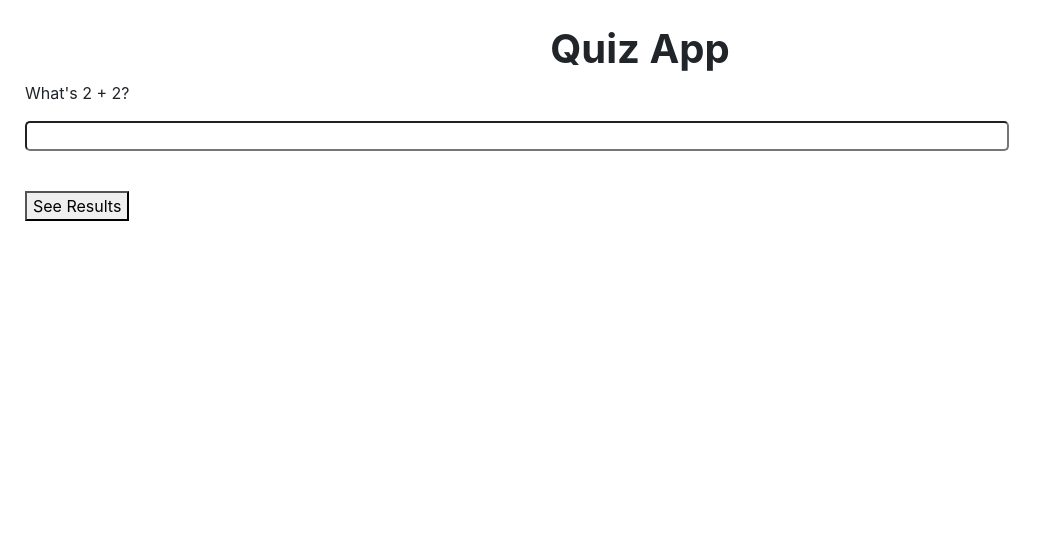
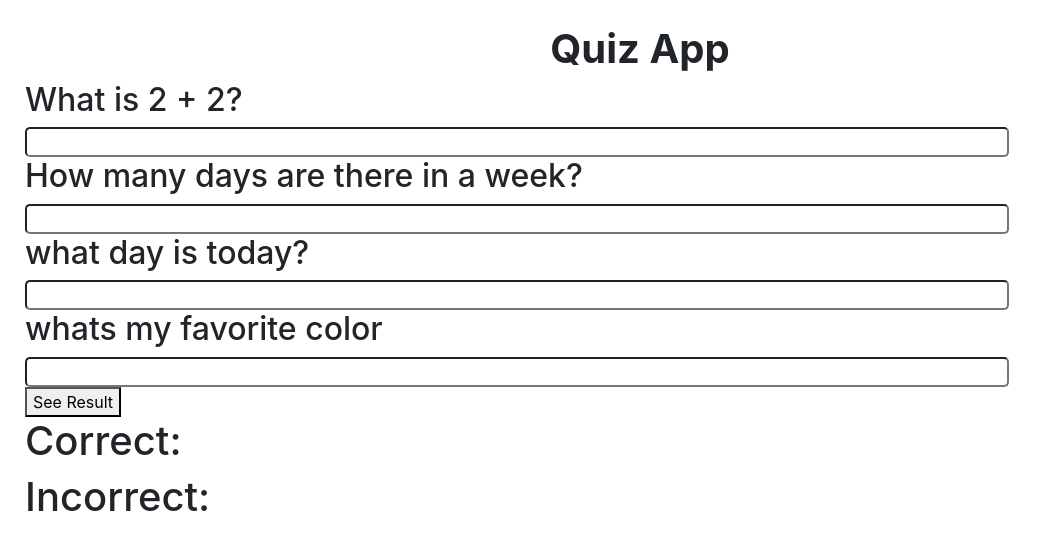
Before and after one commit to sammypaiz0606/quizApp, a plain HTML site: page index.html in a window 1280 px wide. Shown: the whole page, without its empty margins (0-1047 px from the left). Drawn offline with nearby package versions, Linux system fonts and the light colour scheme.

Commit message:
added for loop and if statement

```diff
--- a/index.html
+++ b/index.html
@@ -12,12 +12,25 @@
 <div class='wrapper'>
     <h1 id='title'>Quiz App</h1>
 
-    <p>What's 2 + 2?</p>
-    <input id='answer' value=''/>
-    <br />
-    <br />
-    <p id='result'></p>
-    <button type='button' onclick='myAnswer()'>See Results</button>
+    <div class='group'>
+        <h2 id='question0'></h2>
+        <input id='answer0'>
+    </div>
+    <div class='group'>
+        <h2 id='question1'></h2>
+        <input id='answer1'>
+    </div>
+    <div class='group'>
+        <h2 id='question2'></h2>
+        <input id='answer2'>
+    </div>
+    <div class='group'>
+        <h2 id='question3'></h2>
+        <input id='answer3'>
+    </div>
+    <button onclick='testResult()'>See Result</button>
+    <h1 class='correct'>Correct:</h1>
+    <h1 class='incorrect'>Incorrect:</h1>
 </div>
 
 
--- a/js/jquery.js
+++ b/js/jquery.js
@@ -1,12 +1,49 @@
-function myAnswer() {
-    var answer = document.getElementById('answer');
-    var result = document.getElementById('result');
+var questions = [
+    {
+        question: 'What is 2 + 2?',
+        answer: '4'
+    },
+    {
+        question: 'How many days are there in a week?',
+        answer: '7'
+    },
+    {
+        question: 'what day is today?',
+        answer:'tuesday'
+    },
+    {
+        question:'whats my favorite color',
+        answer:'green'
+    }
+];
+// This for loop will loop true the array os strings
+for(var i = 0; i < questions.length; i++) {
+    //make a variable call question equal to the value of question
+    var question = questions[i].question;
+    //make an element added to every question array
+    var el = document.getElementById('question' + [i]);
 
-    if(answer.value == 4) {
-        result.style.color = 'green';
-        result.textContent = 'That is correct';
-    } else {
-        result.style.color = 'red';
-        result.textContent = 'Not the correct answer';
+    //check the console.log in the screen to display the question[i] value
+    console.log(question, el);
+    //the element will be added to every question value
+    el.textContent = question;
+};
+// when clicked the button this will trigger
+function testResults() {
+
+    var correct = 0;
+    var incorrect = 0;
+
+    for(var i =0; i < questions.length; i++) {
+        var answer = questions[i].answer;
+        var guess = document.getElementById('answer' + [i]).value;
+
+        if(answer == guess) {
+            correct++;
+        }else {
+            incorrect++;
+        };
     };
+    document.getElementById('correct').textContent = correct;
+    document.getElementById('incorrect').textContent = incorrect;
 };
```
